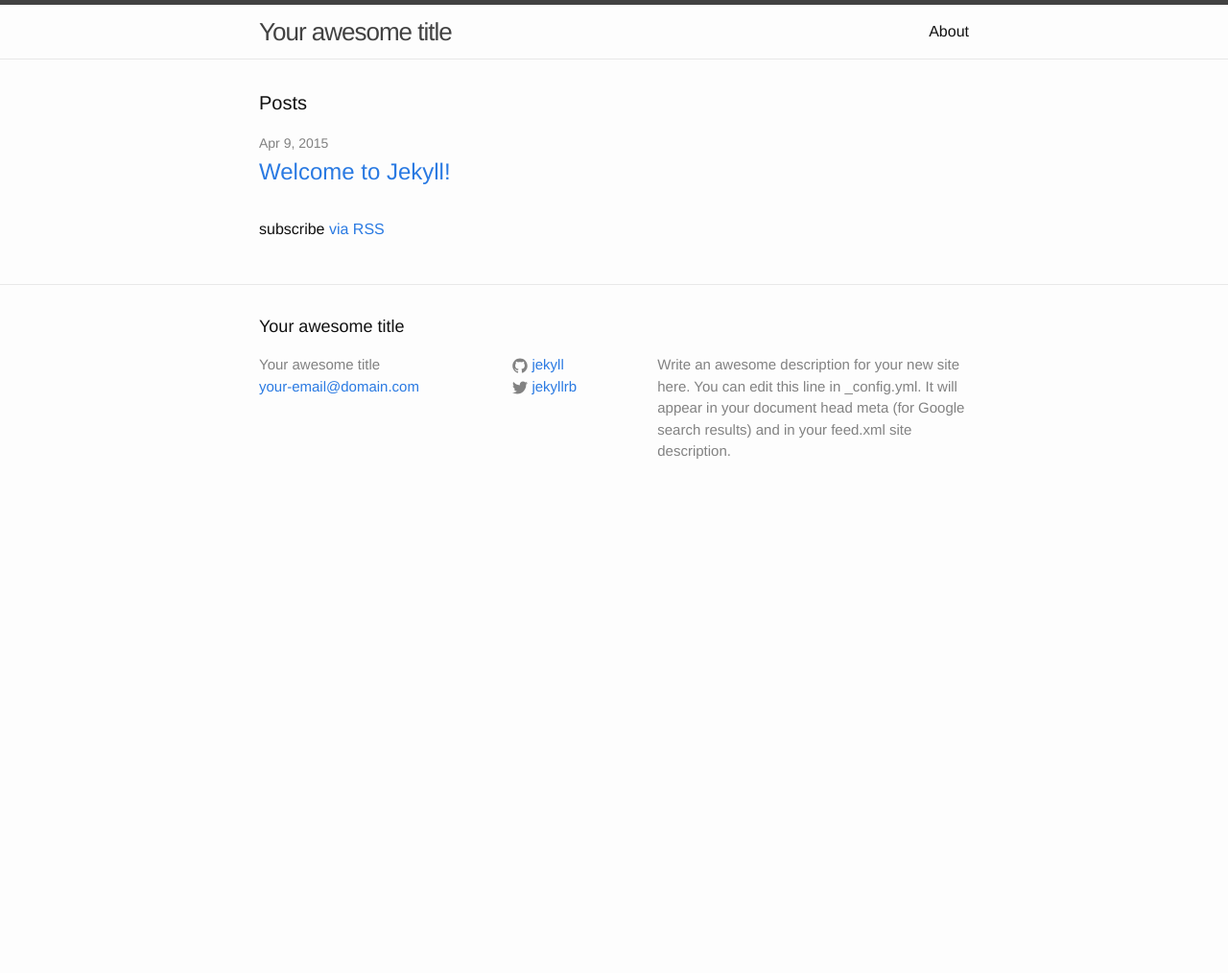
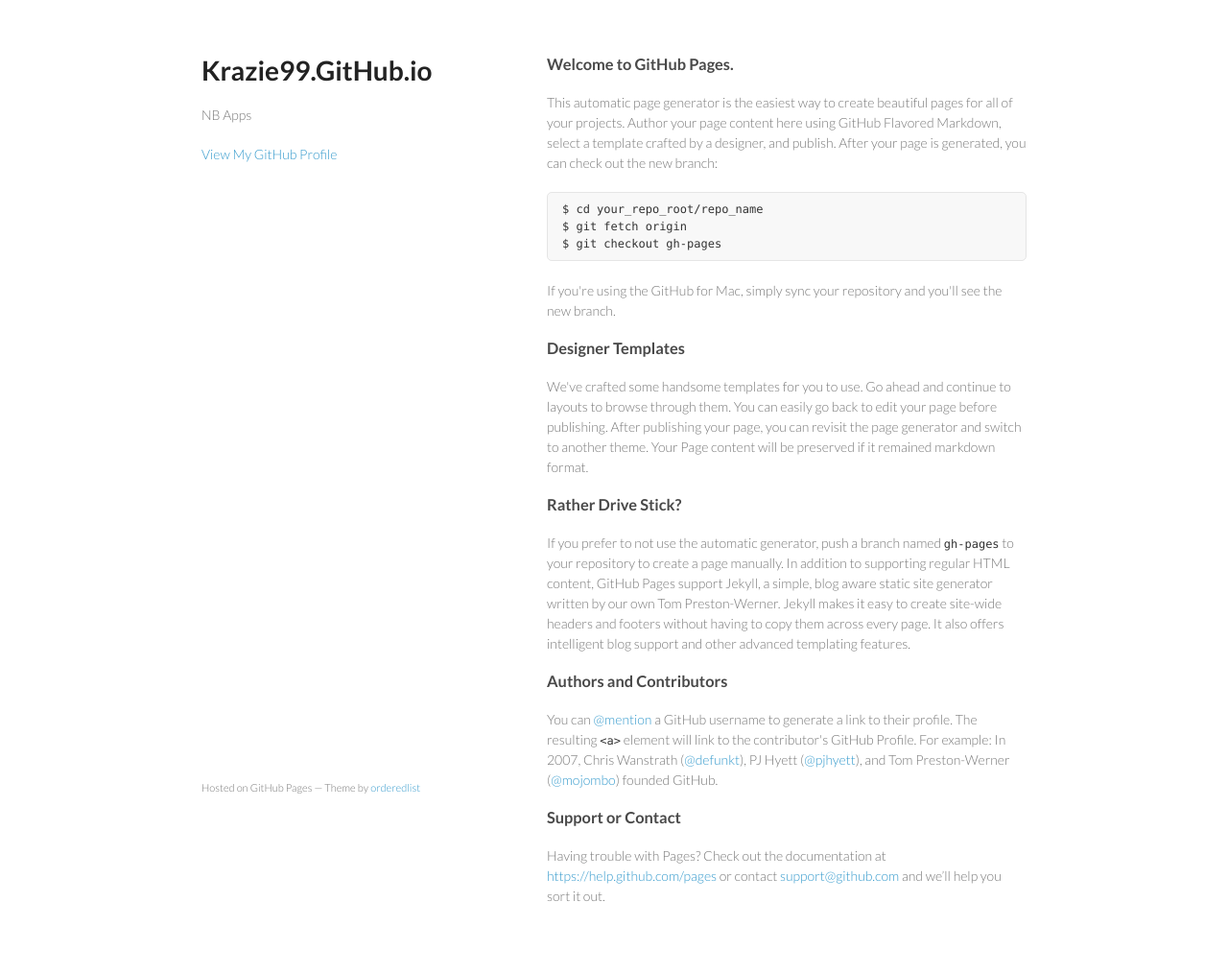
Before and after one commit to krazie99/krazie99.github.io, a Jekyll site: the page index.html, which Jekyll copies as it is, in a window 1280 px wide. Shown: the whole page at 96% size. Built offline with Jekyll 4.4.1, drawn with Linux system fonts in a browser that asks for light colours; before the commit the page ends 900 px from its top, so only the background shows below that.

Commit message:
Replace master branch with page content via GitHub

```diff
--- a/index.html
+++ b/index.html
@@ -1,23 +1,65 @@
----
-layout: default
----
+<!doctype html>
+<html>
+  <head>
+    <meta charset="utf-8">
+    <meta http-equiv="X-UA-Compatible" content="chrome=1">
+    <title>Krazie99.GitHub.io by krazie99</title>
 
-<div class="home">
+    <link rel="stylesheet" href="stylesheets/styles.css">
+    <link rel="stylesheet" href="stylesheets/pygment_trac.css">
+    <meta name="viewport" content="width=device-width, initial-scale=1, user-scalable=no">
+    <!--[if lt IE 9]>
+    <script src="//html5shiv.googlecode.com/svn/trunk/html5.js"></script>
+    <![endif]-->
+  </head>
+  <body>
+    <div class="wrapper">
+      <header>
+        <h1>Krazie99.GitHub.io</h1>
+        <p>NB Apps</p>
 
-  <h1 class="page-heading">Posts</h1>
 
-  <ul class="post-list">
-    {% for post in site.posts %}
-      <li>
-        <span class="post-meta">{{ post.date | date: "%b %-d, %Y" }}</span>
+        <p class="view"><a href="https://github.com/krazie99">View My GitHub Profile</a></p>
 
-        <h2>
-          <a class="post-link" href="{{ post.url | prepend: site.baseurl }}">{{ post.title }}</a>
-        </h2>
-      </li>
-    {% endfor %}
-  </ul>
+      </header>
+      <section>
+        <h3>
+<a id="welcome-to-github-pages" class="anchor" href="#welcome-to-github-pages" aria-hidden="true"><span class="octicon octicon-link"></span></a>Welcome to GitHub Pages.</h3>
 
-  <p class="rss-subscribe">subscribe <a href="{{ "/feed.xml" | prepend: site.baseurl }}">via RSS</a></p>
+<p>This automatic page generator is the easiest way to create beautiful pages for all of your projects. Author your page content here using GitHub Flavored Markdown, select a template crafted by a designer, and publish. After your page is generated, you can check out the new branch:</p>
 
-</div>
+<pre><code>$ cd your_repo_root/repo_name
+$ git fetch origin
+$ git checkout gh-pages
+</code></pre>
+
+<p>If you're using the GitHub for Mac, simply sync your repository and you'll see the new branch.</p>
+
+<h3>
+<a id="designer-templates" class="anchor" href="#designer-templates" aria-hidden="true"><span class="octicon octicon-link"></span></a>Designer Templates</h3>
+
+<p>We've crafted some handsome templates for you to use. Go ahead and continue to layouts to browse through them. You can easily go back to edit your page before publishing. After publishing your page, you can revisit the page generator and switch to another theme. Your Page content will be preserved if it remained markdown format.</p>
+
+<h3>
+<a id="rather-drive-stick" class="anchor" href="#rather-drive-stick" aria-hidden="true"><span class="octicon octicon-link"></span></a>Rather Drive Stick?</h3>
+
+<p>If you prefer to not use the automatic generator, push a branch named <code>gh-pages</code> to your repository to create a page manually. In addition to supporting regular HTML content, GitHub Pages support Jekyll, a simple, blog aware static site generator written by our own Tom Preston-Werner. Jekyll makes it easy to create site-wide headers and footers without having to copy them across every page. It also offers intelligent blog support and other advanced templating features.</p>
+
+<h3>
+<a id="authors-and-contributors" class="anchor" href="#authors-and-contributors" aria-hidden="true"><span class="octicon octicon-link"></span></a>Authors and Contributors</h3>
+
+<p>You can <a href="https://github.com/blog/821" class="user-mention">@mention</a> a GitHub username to generate a link to their profile. The resulting <code>&lt;a&gt;</code> element will link to the contributor's GitHub Profile. For example: In 2007, Chris Wanstrath (<a href="https://github.com/defunkt" class="user-mention">@defunkt</a>), PJ Hyett (<a href="https://github.com/pjhyett" class="user-mention">@pjhyett</a>), and Tom Preston-Werner (<a href="https://github.com/mojombo" class="user-mention">@mojombo</a>) founded GitHub.</p>
+
+<h3>
+<a id="support-or-contact" class="anchor" href="#support-or-contact" aria-hidden="true"><span class="octicon octicon-link"></span></a>Support or Contact</h3>
+
+<p>Having trouble with Pages? Check out the documentation at <a href="https://help.github.com/pages">https://help.github.com/pages</a> or contact <a href="mailto:support@github.com">support@github.com</a> and we’ll help you sort it out.</p>
+      </section>
+      <footer>
+        <p><small>Hosted on GitHub Pages &mdash; Theme by <a href="https://github.com/orderedlist">orderedlist</a></small></p>
+      </footer>
+    </div>
+    <script src="javascripts/scale.fix.js"></script>
+
+  </body>
+</html>
--- /dev/null
+++ b/javascripts/scale.fix.js
@@ -0,0 +1,17 @@
+var metas = document.getElementsByTagName('meta');
+var i;
+if (navigator.userAgent.match(/iPhone/i)) {
+  for (i=0; i<metas.length; i++) {
+    if (metas[i].name == "viewport") {
+      metas[i].content = "width=device-width, minimum-scale=1.0, maximum-scale=1.0";
+    }
+  }
+  document.addEventListener("gesturestart", gestureStart, false);
+}
+function gestureStart() {
+  for (i=0; i<metas.length; i++) {
+    if (metas[i].name == "viewport") {
+      metas[i].content = "width=device-width, minimum-scale=0.25, maximum-scale=1.6";
+    }
+  }
+}
--- /dev/null
+++ b/stylesheets/pygment_trac.css
@@ -0,0 +1,69 @@
+.highlight  { background: #ffffff; }
+.highlight .c { color: #999988; font-style: italic } /* Comment */
+.highlight .err { color: #a61717; background-color: #e3d2d2 } /* Error */
+.highlight .k { font-weight: bold } /* Keyword */
+.highlight .o { font-weight: bold } /* Operator */
+.highlight .cm { color: #999988; font-style: italic } /* Comment.Multiline */
+.highlight .cp { color: #999999; font-weight: bold } /* Comment.Preproc */
+.highlight .c1 { color: #999988; font-style: italic } /* Comment.Single */
+.highlight .cs { color: #999999; font-weight: bold; font-style: italic } /* Comment.Special */
+.highlight .gd { color: #000000; background-color: #ffdddd } /* Generic.Deleted */
+.highlight .gd .x { color: #000000; background-color: #ffaaaa } /* Generic.Deleted.Specific */
+.highlight .ge { font-style: italic } /* Generic.Emph */
+.highlight .gr { color: #aa0000 } /* Generic.Error */
+.highlight .gh { color: #999999 } /* Generic.Heading */
+.highlight .gi { color: #000000; background-color: #ddffdd } /* Generic.Inserted */
+.highlight .gi .x { color: #000000; background-color: #aaffaa } /* Generic.Inserted.Specific */
+.highlight .go { color: #888888 } /* Generic.Output */
+.highlight .gp { color: #555555 } /* Generic.Prompt */
+.highlight .gs { font-weight: bold } /* Generic.Strong */
+.highlight .gu { color: #800080; font-weight: bold; } /* Generic.Subheading */
+.highlight .gt { color: #aa0000 } /* Generic.Traceback */
+.highlight .kc { font-weight: bold } /* Keyword.Constant */
+.highlight .kd { font-weight: bold } /* Keyword.Declaration */
+.highlight .kn { font-weight: bold } /* Keyword.Namespace */
+.highlight .kp { font-weight: bold } /* Keyword.Pseudo */
+.highlight .kr { font-weight: bold } /* Keyword.Reserved */
+.highlight .kt { color: #445588; font-weight: bold } /* Keyword.Type */
+.highlight .m { color: #009999 } /* Literal.Number */
+.highlight .s { color: #d14 } /* Literal.String */
+.highlight .na { color: #008080 } /* Name.Attribute */
+.highlight .nb { color: #0086B3 } /* Name.Builtin */
+.highlight .nc { color: #445588; font-weight: bold } /* Name.Class */
+.highlight .no { color: #008080 } /* Name.Constant */
+.highlight .ni { color: #800080 } /* Name.Entity */
+.highlight .ne { color: #990000; font-weight: bold } /* Name.Exception */
+.highlight .nf { color: #990000; font-weight: bold } /* Name.Function */
+.highlight .nn { color: #555555 } /* Name.Namespace */
+.highlight .nt { color: #000080 } /* Name.Tag */
+.highlight .nv { color: #008080 } /* Name.Variable */
+.highlight .ow { font-weight: bold } /* Operator.Word */
+.highlight .w { color: #bbbbbb } /* Text.Whitespace */
+.highlight .mf { color: #009999 } /* Literal.Number.Float */
+.highlight .mh { color: #009999 } /* Literal.Number.Hex */
+.highlight .mi { color: #009999 } /* Literal.Number.Integer */
+.highlight .mo { color: #009999 } /* Literal.Number.Oct */
+.highlight .sb { color: #d14 } /* Literal.String.Backtick */
+.highlight .sc { color: #d14 } /* Literal.String.Char */
+.highlight .sd { color: #d14 } /* Literal.String.Doc */
+.highlight .s2 { color: #d14 } /* Literal.String.Double */
+.highlight .se { color: #d14 } /* Literal.String.Escape */
+.highlight .sh { color: #d14 } /* Literal.String.Heredoc */
+.highlight .si { color: #d14 } /* Literal.String.Interpol */
+.highlight .sx { color: #d14 } /* Literal.String.Other */
+.highlight .sr { color: #009926 } /* Literal.String.Regex */
+.highlight .s1 { color: #d14 } /* Literal.String.Single */
+.highlight .ss { color: #990073 } /* Literal.String.Symbol */
+.highlight .bp { color: #999999 } /* Name.Builtin.Pseudo */
+.highlight .vc { color: #008080 } /* Name.Variable.Class */
+.highlight .vg { color: #008080 } /* Name.Variable.Global */
+.highlight .vi { color: #008080 } /* Name.Variable.Instance */
+.highlight .il { color: #009999 } /* Literal.Number.Integer.Long */
+
+.type-csharp .highlight .k { color: #0000FF }
+.type-csharp .highlight .kt { color: #0000FF }
+.type-csharp .highlight .nf { color: #000000; font-weight: normal }
+.type-csharp .highlight .nc { color: #2B91AF }
+.type-csharp .highlight .nn { color: #000000 }
+.type-csharp .highlight .s { color: #A31515 }
+.type-csharp .highlight .sc { color: #A31515 }
--- /dev/null
+++ b/stylesheets/styles.css
@@ -0,0 +1,255 @@
+@import url(https://fonts.googleapis.com/css?family=Lato:300italic,700italic,300,700);
+
+body {
+  padding:50px;
+  font:14px/1.5 Lato, "Helvetica Neue", Helvetica, Arial, sans-serif;
+  color:#777;
+  font-weight:300;
+}
+
+h1, h2, h3, h4, h5, h6 {
+  color:#222;
+  margin:0 0 20px;
+}
+
+p, ul, ol, table, pre, dl {
+  margin:0 0 20px;
+}
+
+h1, h2, h3 {
+  line-height:1.1;
+}
+
+h1 {
+  font-size:28px;
+}
+
+h2 {
+  color:#393939;
+}
+
+h3, h4, h5, h6 {
+  color:#494949;
+}
+
+a {
+  color:#39c;
+  font-weight:400;
+  text-decoration:none;
+}
+
+a small {
+  font-size:11px;
+  color:#777;
+  margin-top:-0.6em;
+  display:block;
+}
+
+.wrapper {
+  width:860px;
+  margin:0 auto;
+}
+
+blockquote {
+  border-left:1px solid #e5e5e5;
+  margin:0;
+  padding:0 0 0 20px;
+  font-style:italic;
+}
+
+code, pre {
+  font-family:Monaco, Bitstream Vera Sans Mono, Lucida Console, Terminal;
+  color:#333;
+  font-size:12px;
+}
+
+pre {
+  padding:8px 15px;
+  background: #f8f8f8;
+  border-radius:5px;
+  border:1px solid #e5e5e5;
+  overflow-x: auto;
+}
+
+table {
+  width:100%;
+  border-collapse:collapse;
+}
+
+th, td {
+  text-align:left;
+  padding:5px 10px;
+  border-bottom:1px solid #e5e5e5;
+}
+
+dt {
+  color:#444;
+  font-weight:700;
+}
+
+th {
+  color:#444;
+}
+
+img {
+  max-width:100%;
+}
+
+header {
+  width:270px;
+  float:left;
+  position:fixed;
+}
+
+header ul {
+  list-style:none;
+  height:40px;
+
+  padding:0;
+
+  background: #eee;
+  background: -moz-linear-gradient(top, #f8f8f8 0%, #dddddd 100%);
+  background: -webkit-gradient(linear, left top, left bottom, color-stop(0%,#f8f8f8), color-stop(100%,#dddddd));
+  background: -webkit-linear-gradient(top, #f8f8f8 0%,#dddddd 100%);
+  background: -o-linear-gradient(top, #f8f8f8 0%,#dddddd 100%);
+  background: -ms-linear-gradient(top, #f8f8f8 0%,#dddddd 100%);
+  background: linear-gradient(top, #f8f8f8 0%,#dddddd 100%);
+
+  border-radius:5px;
+  border:1px solid #d2d2d2;
+  box-shadow:inset #fff 0 1px 0, inset rgba(0,0,0,0.03) 0 -1px 0;
+  width:270px;
+}
+
+header li {
+  width:89px;
+  float:left;
+  border-right:1px solid #d2d2d2;
+  height:40px;
+}
+
+header ul a {
+  line-height:1;
+  font-size:11px;
+  color:#999;
+  display:block;
+  text-align:center;
+  padding-top:6px;
+  height:40px;
+}
+
+strong {
+  color:#222;
+  font-weight:700;
+}
+
+header ul li + li {
+  width:88px;
+  border-left:1px solid #fff;
+}
+
+header ul li + li + li {
+  border-right:none;
+  width:89px;
+}
+
+header ul a strong {
+  font-size:14px;
+  display:block;
+  color:#222;
+}
+
+section {
+  width:500px;
+  float:right;
+  padding-bottom:50px;
+}
+
+small {
+  font-size:11px;
+}
+
+hr {
+  border:0;
+  background:#e5e5e5;
+  height:1px;
+  margin:0 0 20px;
+}
+
+footer {
+  width:270px;
+  float:left;
+  position:fixed;
+  bottom:50px;
+}
+
+@media print, screen and (max-width: 960px) {
+
+  div.wrapper {
+    width:auto;
+    margin:0;
+  }
+
+  header, section, footer {
+    float:none;
+    position:static;
+    width:auto;
+  }
+
+  header {
+    padding-right:320px;
+  }
+
+  section {
+    border:1px solid #e5e5e5;
+    border-width:1px 0;
+    padding:20px 0;
+    margin:0 0 20px;
+  }
+
+  header a small {
+    display:inline;
+  }
+
+  header ul {
+    position:absolute;
+    right:50px;
+    top:52px;
+  }
+}
+
+@media print, screen and (max-width: 720px) {
+  body {
+    word-wrap:break-word;
+  }
+
+  header {
+    padding:0;
+  }
+
+  header ul, header p.view {
+    position:static;
+  }
+
+  pre, code {
+    word-wrap:normal;
+  }
+}
+
+@media print, screen and (max-width: 480px) {
+  body {
+    padding:15px;
+  }
+
+  header ul {
+    display:none;
+  }
+}
+
+@media print {
+  body {
+    padding:0.4in;
+    font-size:12pt;
+    color:#444;
+  }
+}
```
Also changed, not shown: params.json (added, +1 -0 lines).
